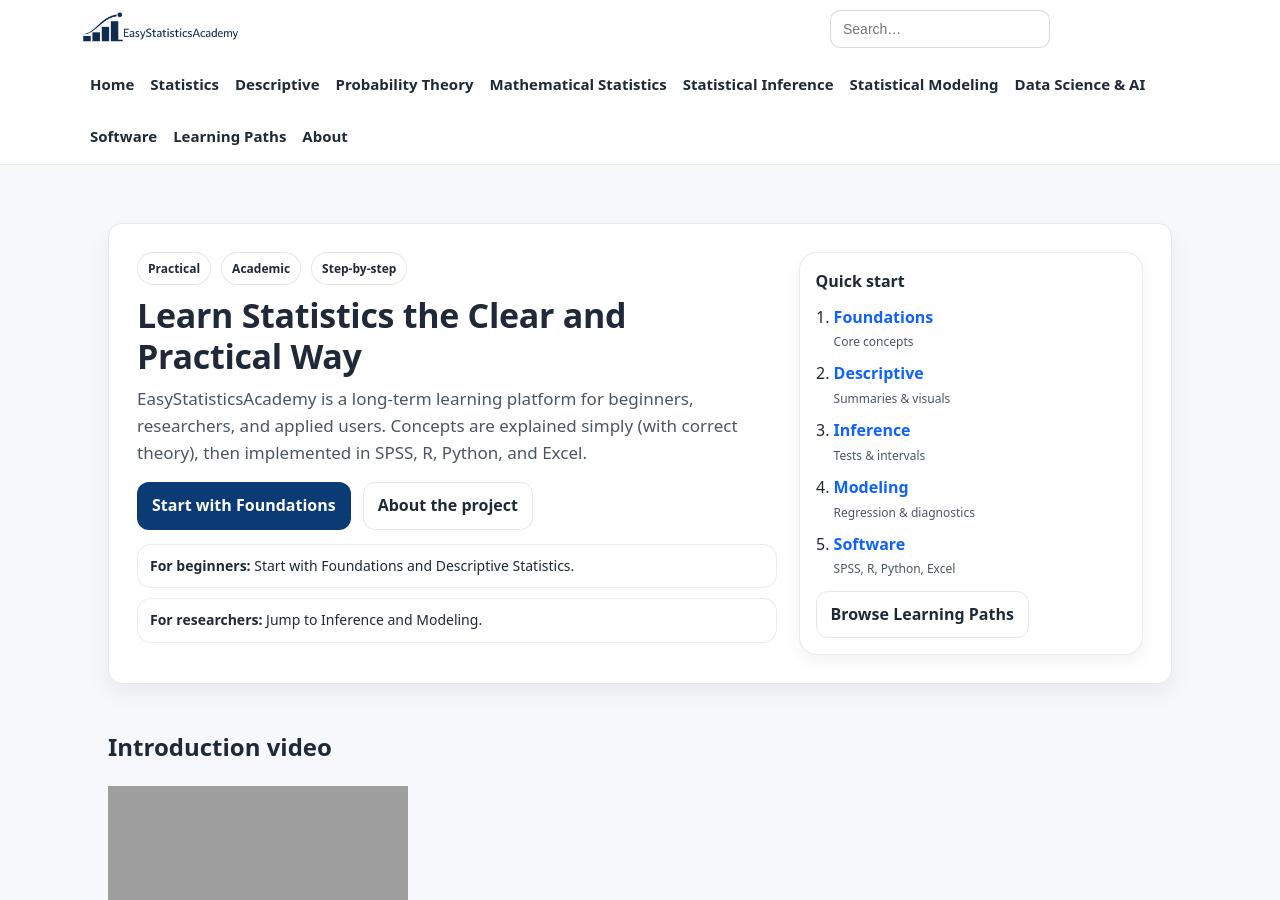
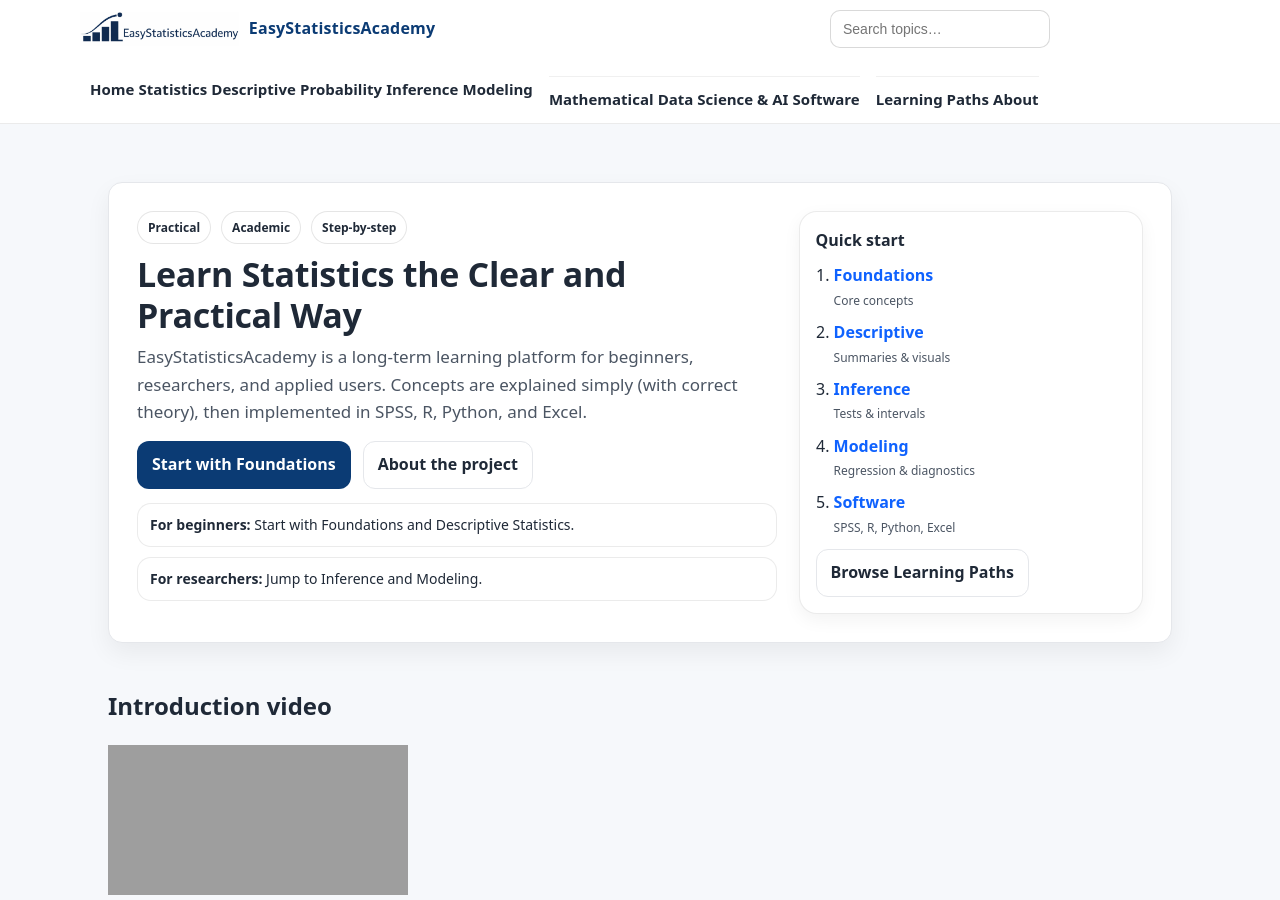
Before and after one commit to ammar-homaida-statistics/easystatisticsacademy, a Jekyll site: the page built from index.html, in a window 1280 px wide and 900 px high. Built offline with Jekyll 4.4.1, drawn with Linux system fonts in a browser that asks for light colours; grey boxes are pictures that could not be loaded.

Commit message:
Update header.html

```diff
--- a/_includes/header.html
+++ b/_includes/header.html
@@ -1,35 +1,71 @@
 <header class="site-header">
+
+  <!-- TOP ROW -->
   <div class="container header-top">
+
+    <!-- BRAND -->
     <a class="brand" href="/">
       <img src="/images/brand/logo.png?v=2" alt="EasyStatisticsAcademy" />
+      <span class="brand-text">EasyStatisticsAcademy</span>
     </a>
 
+    <!-- SEARCH -->
     <div class="header-search">
-      <input id="site-search" type="search" placeholder="Search…" autocomplete="off" />
+      <input
+        id="site-search"
+        type="search"
+        placeholder="Search topics…"
+        autocomplete="off"
+        aria-label="Search"
+      />
       <div id="search-results" class="search-results" hidden></div>
     </div>
 
-    <button class="nav-toggle" type="button" aria-expanded="false" aria-controls="site-nav">
-      <span class="sr-only">Open menu</span>
+    <!-- MOBILE MENU BUTTON -->
+    <button
+      class="nav-toggle"
+      type="button"
+      aria-expanded="false"
+      aria-controls="site-nav"
+    >
+      <span class="sr-only">Toggle navigation</span>
       <span class="nav-toggle-bar"></span>
       <span class="nav-toggle-bar"></span>
       <span class="nav-toggle-bar"></span>
     </button>
+
   </div>
 
+  <!-- NAVIGATION -->
   <div class="container header-bottom">
-    <nav id="site-nav" class="nav" aria-label="Primary">
+
+    <nav id="site-nav" class="nav" aria-label="Primary navigation">
+
+      <!-- MAIN LEARNING -->
+      <div class="nav-group">
         <a href="/">Home</a>
         <a href="/foundations/">Statistics</a>
         <a href="/descriptive/">Descriptive</a>
-      <a href="/probability/">Probability Theory</a>
-      <a href="/mathematical-statistics">Mathematical Statistics</a>
-      <a href="/inference/">Statistical Inference</a>
-      <a href="/modeling/">Statistical Modeling</a>
+        <a href="/probability/">Probability</a>
+        <a href="/inference/">Inference</a>
+        <a href="/modeling/">Modeling</a>
+      </div>
+
+      <!-- ADVANCED -->
+      <div class="nav-group">
+        <a href="/mathematical-statistics/">Mathematical</a>
         <a href="/data-mining/">Data Science &amp; AI</a>
         <a href="/software/">Software</a>
+      </div>
+
+      <!-- SECONDARY -->
+      <div class="nav-group nav-secondary">
         <a href="/learning-paths/">Learning Paths</a>
         <a href="/about/">About</a>
+      </div>
+
     </nav>
+
   </div>
+
 </header>
```
Lines whose indentation alone changed are shown as unchanged.
